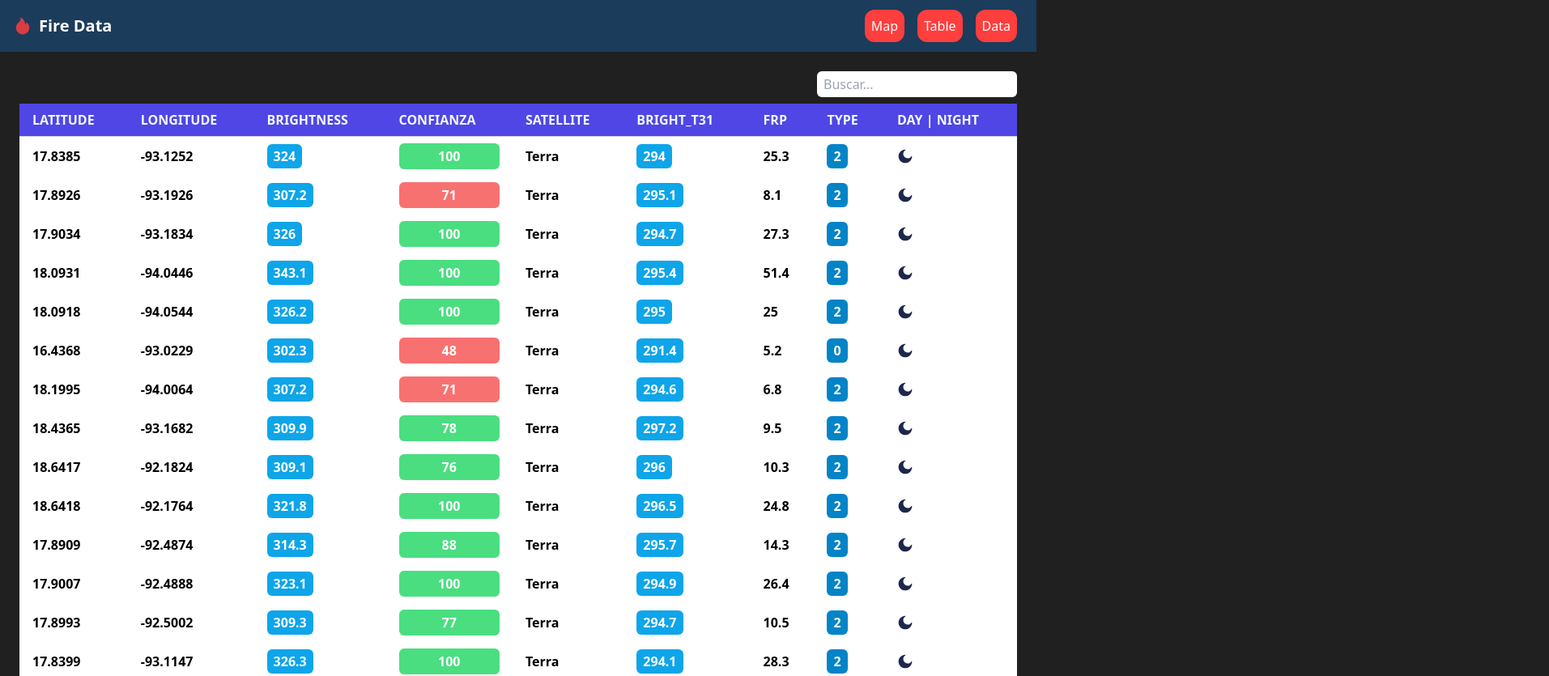
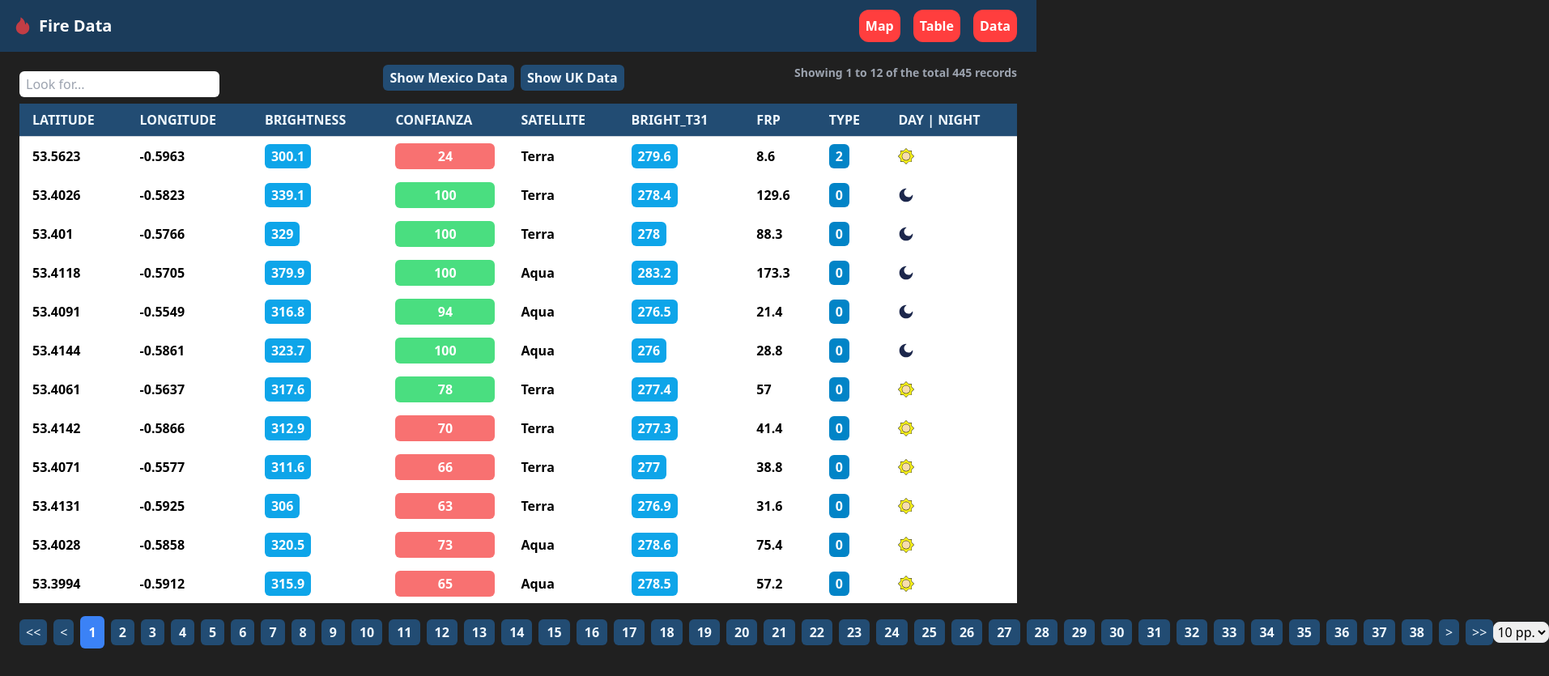
Before and after one commit to LaloRys/nasa-fire-guardians, a React (Vite) app: page /table in a window 1280 px wide. Shown: the top 835 px of the page at 81% size, 1913 px wide, since content can reach past the window. Built offline with nearby package versions, Linux system fonts and the light colour scheme.

Commit message:
Change name

```diff
--- a/src/components/navbar/Navbar.jsx
+++ b/src/components/navbar/Navbar.jsx
@@ -21,7 +21,7 @@ function Navbar() {
             {navbarRoutes.map((route, index) => (
               <Link
                 to={route.path}
-                className="text-white mx-2 bg-[#ff3e3e] px-2 py-2 rounded-xl hover:bg-[#bf4141] hover:rounded-2xl"
+                className="text-white font-semibold mx-2 bg-[#ff3e3e] px-2 py-2 rounded-xl hover:bg-[#bf4141] hover:rounded-2xl"
                 key={index}
               >
                 {route.name}
--- a/src/pages/CardData.jsx
+++ b/src/pages/CardData.jsx
@@ -9,24 +9,34 @@ function CardData() {
   console.log(memoizedData);
 
   return (
-    <div className='grid grid-cols-4 gap-4'>
-      {memoizedData.map((item, index) => (
-        <div className='p-4 mt-1 border-2 border-white' key={index}>
-          <h1 className='text-xl bg-slate-500 text-center'>Dato: {index}</h1>
-          <p>Latitud: {item.latitude}</p>
-          <p>Longitud: {item.longitude}</p>
-          <p>Confidence: {item.confidence}</p>
-          <p className='font-bold'>Bright_T31: {item.bright_t31}</p>
-          <p className='font-bold'>FRP: {item.frp}</p>
-          <span className='bg-indigo-500 px-2 py-1 rounded-2xl'>#{item.acq_date}</span>
-          <div className='flex py-1'>
-            {
-              item.daynight == "N" ? <span className='bg-white'>⚫</span> : <span className='bg-white'>🟡</span>
-            }
-          </div>
-        </div>
-      ))}
+    <div className="grid grid-cols-4 gap-4">
+  {memoizedData.map((item, index) => (
+    <div
+      key={index}
+      className="p-4 mt-4 border-2 border-black text-black bg-[#ecf6fa] rounded-lg"
+    >
+      <h1 className="text-xl bg-[#224c73] text-center text-white p-2 rounded-t-lg">
+        Dato: {index}
+      </h1>
+      <p className="py-2">Latitude: {item.latitude}</p>
+      <p className="py-2">Length: {item.longitude}</p>
+      <p className="py-2">Confidence: {item.confidence}</p>
+      <p className="py-2 font-bold">Bright_T31: {item.bright_t31}</p>
+      <p className="py-2 font-bold">FRP: {item.frp}</p>
+      <span className="bg-indigo-500 px-4 py-2 rounded-lg text-white">
+        #{item.acq_date}
+      </span>
+      <div className="flex items-center py-2">
+        {item.daynight === "N" ? (
+          <span className="bg-black text-white px-4 py-2 rounded-lg">⚫</span>
+        ) : (
+          <span className="bg-yellow-400 text-black px-4 py-2 rounded-lg">🟡</span>
+        )}
+      </div>
     </div>
+  ))}
+</div>
+
   );
 }
 
--- a/src/pages/Main.jsx
+++ b/src/pages/Main.jsx
@@ -5,28 +5,23 @@ const Main = () => {
     <div className="container mx-auto p-8 w-full h-full">
       <section className="mb-8">
         <h2 className="text-2xl font-bold mb-4 text-center">
-          Bienvenido a nuestra aplicación MODIS
+          HIGH-LEVEL SUMMARY
         </h2>
-        <p>
-          Living through a natural disaster is often complicated; fires can be
-          caused by a variety of factors, from lightning strikes to human
-          carelessness. Imagine having at your fingertips a website that
-          collects historical data of fires that have occurred and can predict
-          the areas near you or the people you love where there is a possibility
-          of a fire developing. We invite you to explore Fire Data.
-        </p>
-      </section>
-
-      <section>
-        <h2 className="text-2xl font-bold mb-4 text-center">
-          Sobre los datos MODIS en esta aplicación
-        </h2>
-        <p>
-          Los datos MODIS que se utilizan en esta aplicación son recopilados y
-          proporcionados por la NASA. Se incluyen datos sobre incendios
-          forestales, concentraciones de aerosoles y otros fenómenos relevantes.
-          Estos datos son esenciales para monitorear y comprender la salud de
-          nuestro planeta y su entorno.
+        <p className="text-xl text-center">
+          The study of wildland fires has become increasingly important in
+          recent decades, impacting parameters such as the environment, climate
+          change, economics, and natural resources. According to National
+          Geographic, 85 to 90 percent of fires are human-caused, with burning
+          trash, discarded cigarettes, and arson being among the leading causes.
+          Consequently, our mission is focused on predicting the areas most at
+          risk of fire based on well-established historical data provided by
+          MODIS available in the Fire Information for Resource Management System
+          (FIRMS) as an input of an artificial intelligence algorithm. The
+          result will be an easy-to-access website where users can select a
+          calendar date in the future and visualize if they or their family
+          members could be in an area at risk. This website will serve to make
+          strategic decisions for local governments in order to reduce the
+          impact of wildfires.
         </p>
       </section>
     </div>
--- a/src/pages/Map.jsx
+++ b/src/pages/Map.jsx
@@ -64,7 +64,11 @@ function Map() {
   // Memoiza los datos para evitar recargas innecesarias
   const memoizedData = useMemo(() => selectedData, [selectedData]);
 
-  console.log(lat, long);
+  const moveMapToLocation = (latitude, longitude) => {
+    if (mapRef.current) {
+      mapRef.current.setView([latitude, longitude], 6);
+    }
+  };
 
   useEffect(() => {
     // Convierte las coordenadas de cadena a números
--- a/src/pages/Table.jsx
+++ b/src/pages/Table.jsx
@@ -7,7 +7,9 @@ import {
   getFilteredRowModel, //Filtro
   getSortedRowModel, //Ordenar
 } from "@tanstack/react-table";
-import fakeData from "../data/litte_modis_mexico";
+import dataMX from "../data/litte_modis_mexico";
+import dataUK from '../data/modis_2022_United_Kingdom-200.json'
+
 import classNames from "classnames";
 // import { rankItem } from "@tanstack/match-sorter-utils";
 import Sun from '../assets/sun.svg'
@@ -37,6 +39,9 @@ const DebounceInput = ({ value: keyWord, onChange, ...props }) => {
 };
 
 function Table() {
+  const [data, setData] = useState(dataUK);
+  const [globalFilter, setGlobalFilter] = useState("");
+  const [sorting, setSorting] = useState([]);
   const navigate = useNavigate();
 
   const handleRowClick = (rowData) => {
@@ -45,21 +50,12 @@ function Table() {
     navigate(mapUrl);
   };
 
-  const fakeDataWithIds = useMemo(() => {
-    return fakeData.map((item, index) => ({
+  const dataWithIds = (data) => {
+    return data.map((item, index) => ({
       id: `row_${index + 1}`,
       ...item,
     }));
-  }, [fakeData]);
-
-  useEffect(() => {
-    // Actualiza los datos cuando fakeDataWithIds cambia
-    setData(fakeDataWithIds);
-  }, [fakeDataWithIds]);
-
-  const [data, setData] = useState(fakeDataWithIds);
-  const [globalFilter, setGlobalFilter] = useState("");
-  const [sorting, setSorting] = useState([]);
+  };
 
   const columns = [
     {
@@ -150,7 +146,7 @@ function Table() {
     },
     initialState: {
       pagination: {
-        pageSize: 15, //Valor para inicializar la pagina
+        pageSize: 12, //Valor para inicializar la pagina
       },
     },
     getCoreRowModel: getCoreRowModel(),
@@ -163,6 +159,7 @@ function Table() {
 
   return (
     <div className="px-6 py-4">
+      <div className="flex justify-between">
         {/* Buscador  */}
         <div className="my-2 text-right">
           <DebounceInput
@@ -170,19 +167,31 @@ function Table() {
             value={globalFilter ?? ""}
             onChange={(value) => setGlobalFilter(String(value))}
             className="text-black border-indigo-800 px-2 py-1 rounded-md outline-indigo-600"
-          placeholder="Buscar..."
+            placeholder="Look for..."
           />
+        </div>
+        <div>
+        <button className="bg-[#224c73] font-semibold px-2 py-1 rounded-md hover:bg-[#4b8fcf] mr-2" onClick={() => setData(dataWithIds(dataMX))}>Show Mexico Data</button>
+          <button className="bg-[#224c73] font-semibold px-2 py-1 rounded-md hover:bg-[#4b8fcf] mr-2" onClick={() => setData(dataWithIds(dataUK))}>Show UK Data</button>
+        </div>
+        {/* Texto de ubicacion */}
+        <div className="text-gray-400 text-sm font-semibold">
+        Showing {getStateTable().firstIndex} to{" "}
+            {getStateTable().lastIndex} of the total {getStateTable().totalRows}{" "}
+            records
+          </div>
+          {/* Texto de ubicacion */}
       </div>
       {/* Buscador  */}
       <table className="table-auto w-full">
         <thead>
           {table.getHeaderGroups().map((headerGroup) => (
             <tr
-              className="border-b border-gray-300 bg-indigo-600"
+              className="border-b border-gray-300 bg-[#224c73]"
               key={headerGroup.id}
             >
               {headerGroup.headers.map((header) => (
-                <th className="py-2 px-4 text-left uppercase" key={header.id}>
+                <th className="py-2 px-4 text-left uppercase hover:bg-[#4a8ecd]" key={header.id}>
                   {header.isPlaceholder ? null : (
                     // Control Ordenado
                     <div
@@ -233,14 +242,14 @@ function Table() {
           <button
             onClick={() => table.setPageIndex(0)}
             disabled={!table.getCanPreviousPage()}
-            className="bg-indigo-600 px-2 py-1 rounded-md hover:bg-indigo-500  disabled:hover:bg-slate-700"
+            className="bg-[#224c73] px-2 py-1 rounded-md hover:bg-[#4b8fcf]  disabled:hover:bg-slate-700"
           >
             {"<<"}
           </button>
           <button
             onClick={() => table.previousPage()}
             disabled={!table.getCanPreviousPage()}
-            className="bg-indigo-600 px-2 py-1 rounded-md hover:bg-indigo-500  disabled:hover:bg-slate-700"
+            className="bg-[#224c73] px-2 py-1 rounded-md hover:bg-[#4b8fcf]  disabled:hover:bg-slate-700"
           >
             {"<"}
           </button>
@@ -249,8 +258,8 @@ function Table() {
             <button
               onClick={() => table.setPageIndex(pageNumber)}
               className={classNames({
-                "bg-indigo-600 px-2.5 py-1 rounded-md hover:bg-indigo-500 font-semibold disabled:hover:bg-slate-700": true,
-                "bg-indigo-100 text-black":
+                "bg-[#224c73] px-2.5 py-1 rounded-md hover:bg-[#4b8fcf] hover:py-2 font-semibold disabled:hover:bg-slate-700": true,
+                "text-white px-2.5 py-2 bg-blue-500":
                   pageNumber == table.getState().pagination.pageIndex,
               })}
               key={index}
@@ -262,37 +271,31 @@ function Table() {
           <button
             onClick={() => table.nextPage()}
             disabled={!table.getCanNextPage()}
-            className="bg-indigo-600 px-2 py-1 rounded-md hover:bg-indigo-500 disabled:hover:bg-slate-700"
+            className="bg-[#224c73] px-2 py-1 rounded-md hover:bg-[#4b8fcf] disabled:hover:bg-slate-700"
           >
             {">"}
           </button>
           <button
             onClick={() => table.setPageIndex(table.getPageCount() - 1)} // Calcular ultima pagina
             disabled={!table.getCanPreviousPage()}
-            className="bg-indigo-600 px-2 py-1 rounded-md hover:bg-indigo-500  disabled:hover:bg-slate-700"
+            className="bg-[#224c73] px-2 py-1 rounded-md hover:bg-[#4b8fcf] disabled:hover:bg-slate-700"
           >
             {">>"}
           </button>
         </div>
         {/* Arrows de navegacion */}
-        {/* Texto de ubicacion */}
-        <div className="text-gray-400 text-sm font-semibold">
-          Mostrando de {getStateTable().firstIndex} al{" "}
-          {getStateTable().lastIndex} del total de {getStateTable().totalRows}{" "}
-          registros
-        </div>
-        {/* Texto de ubicacion */}
+
         {/* Numero de paginas */}
         <select
-          className="text-black border  border-gray-200 rounded-lg outline-indigo-600"
+          className="text-black border border-gray-200 rounded-lg outline-indigo-600"
           onChange={(e) => {
             table.setPageSize(Number(e.target.value));
           }}
         >
-          <option value="10">10 pág.</option>
-          <option value="20">20 pág.</option>
-          <option value="25">25 pág.</option>
-          <option value="50">50 pág.</option>
+          <option value="10">10 pp.</option>
+          <option value="20">20 pp.</option>
+          <option value="25">25 pp.</option>
+          <option value="50">50 pp.</option>
         </select>
         {/* Numero de paginas */}
       </div>
```
Lines whose indentation alone changed are shown as unchanged.
